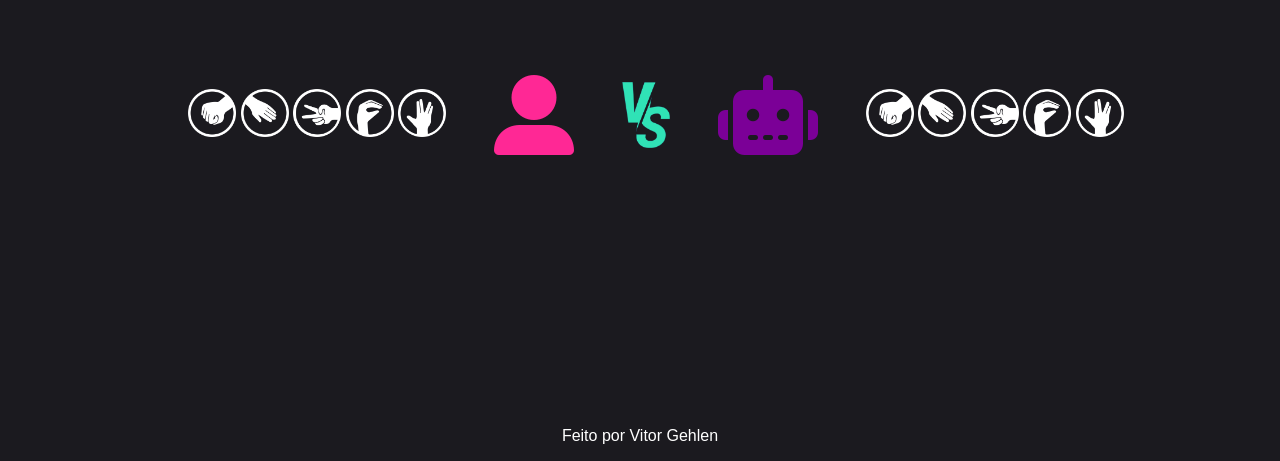
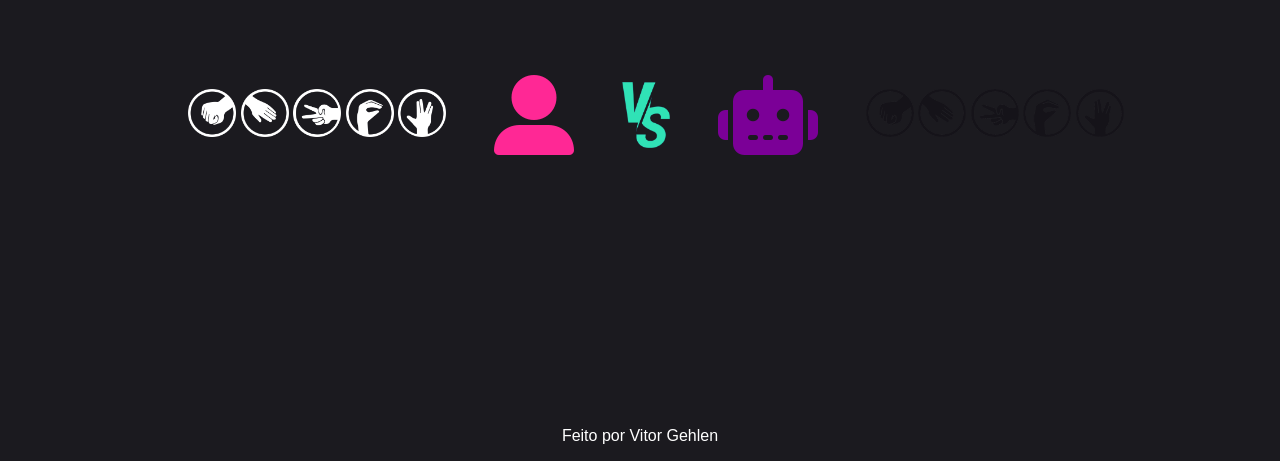
Before and after one commit to Vitoorgehlen/jokenpo, a plain HTML site: page index.html in a window 1280 px wide. Shown: the part 339-800 px from the top of the page. Drawn offline with Linux system fonts and the light colour scheme; a web font is replaced by a local one.

Commit message:
correção de icones da CPU

```diff
--- a/index.html
+++ b/index.html
@@ -61,21 +61,36 @@
         <i class="fa-solid fa-robot fa-5x" style="color: #7b0097"></i>
 
         <div id="optionsCPU">
-          <img id="rock-cpu" src="img/rock.png" alt="" style="width: 3rem" />
-          <img id="paper-cpu" src="img/paper.png" alt="" style="width: 3rem" />
+          <img
+            id="rock-cpu"
+            src="img/rock - Copia.png"
+            alt=""
+            style="width: 3rem"
+          />
+          <img
+            id="paper-cpu"
+            src="img/paper - Copia.png"
+            alt=""
+            style="width: 3rem"
+          />
           <img
             id="scissors-cpu"
-            src="img/scissors.png"
+            src="img/scissors - Copia.png"
             alt=""
             style="width: 3rem"
           />
           <img
             id="lizard-cpu"
-            src="img/lizard.png"
+            src="img/lizard - Copia.png"
             alt=""
             style="width: 3rem"
           />
-          <img id="spock-cpu" src="img/spock.png" alt="" style="width: 3rem" />
+          <img
+            id="spock-cpu"
+            src="img/spock - Copia.png"
+            alt=""
+            style="width: 3rem"
+          />
         </div>
       </div>
     </main>
```
Also changed, not shown: img/cpu.png (deleted), img/lizard - Copia.png (added), img/paper - Copia.png (added), img/player.png (deleted), img/rock - Copia.png (added), img/scissors - Copia.png (added), img/spock - Copia.png (added).
